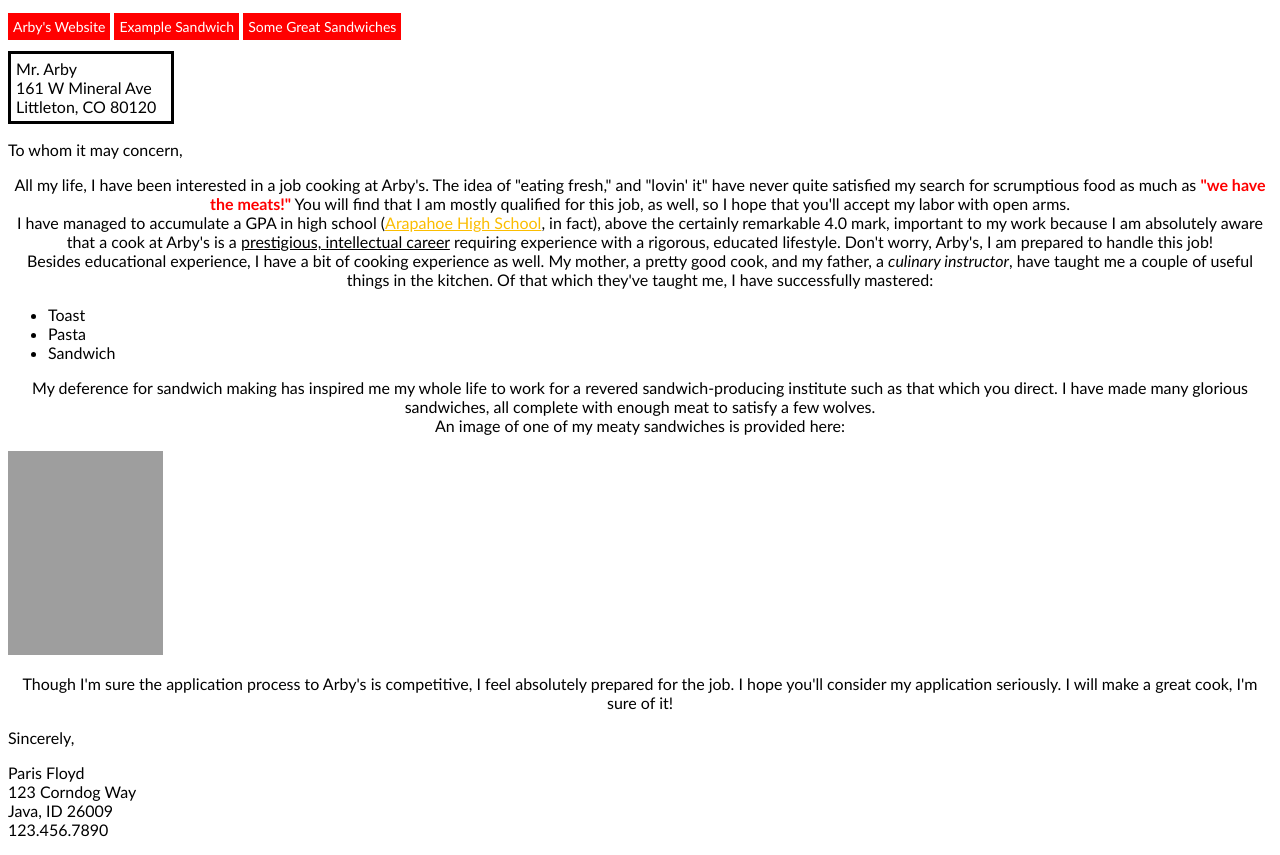
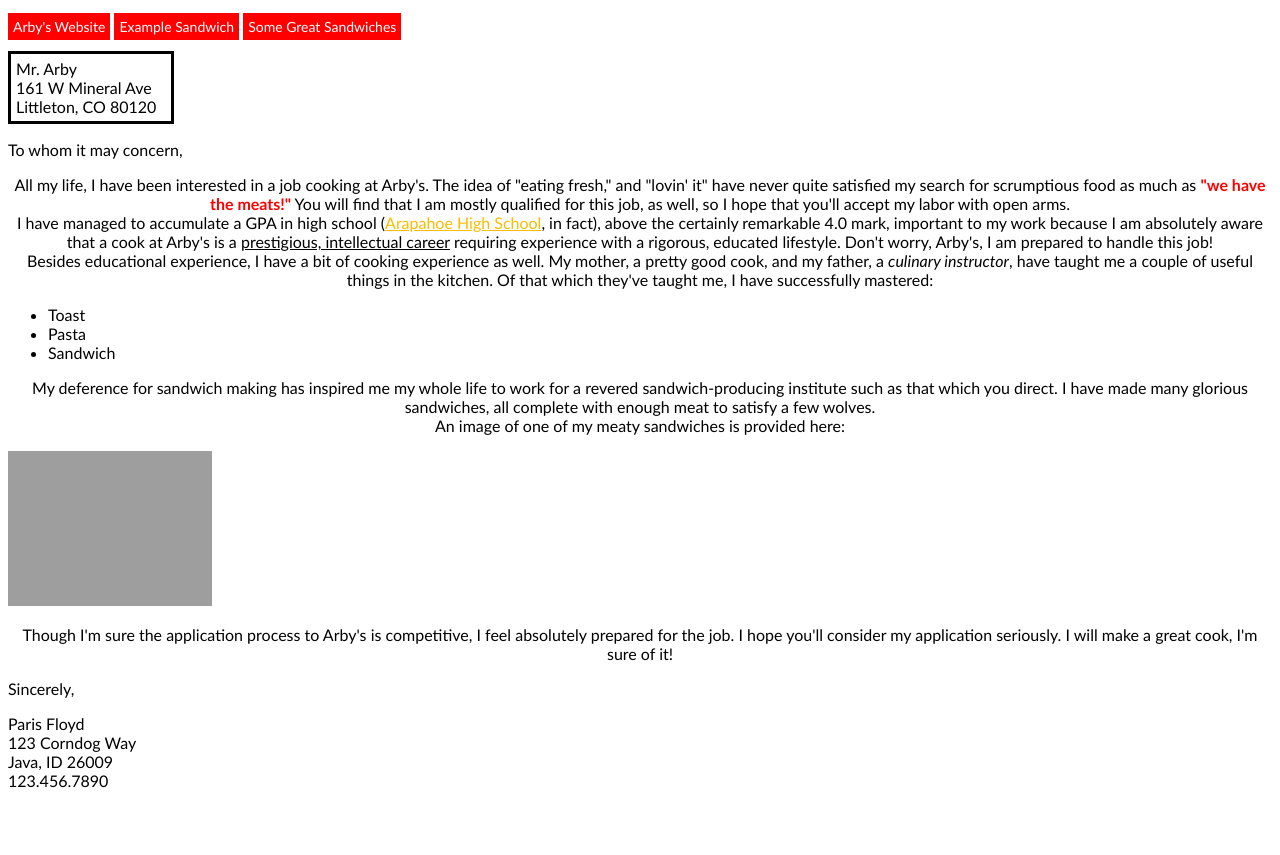
Before and after one commit to destroybuildme/destroybuildme.github.io, a plain HTML site: page parisresume2.html in a window 1280 px wide. After the commit the page ends 806 px from the top, so only its background shows below. Drawn offline with Linux system fonts and the light colour scheme; grey boxes are pictures that could not be loaded.

Commit message:
Update parisresume2.html

```diff
--- a/parisresume2.html
+++ b/parisresume2.html
@@ -20,7 +20,7 @@
     <li>Sandwich</li>
  </ul>
  <p class = "normal">My deference for sandwich making has inspired me my whole life to work for a revered sandwich-producing institute such as that which you direct. I have made many glorious sandwiches, all complete with enough meat to satisfy a few wolves.<br>An image of one of my meaty sandwiches is provided here:</p>
- <p id = "image"><img src = "sandwich.JPG" style = "width:155px; height:204px"></p>
+ <p id = "image"><img src = "sandwich.JPG" style = "width:204px; height:155px"></p>
  <p class = "normal">Though I'm sure the application process to Arby's is competitive, I feel absolutely prepared for the job. I hope you'll consider my application seriously. I will make a great cook, I'm sure of it!</p>
  <p class = "formal"> Sincerely,</p>
  <p class = "formal"> Paris Floyd<br>123 Corndog Way<br>Java, ID 26009<br>123.456.7890</p>
```
